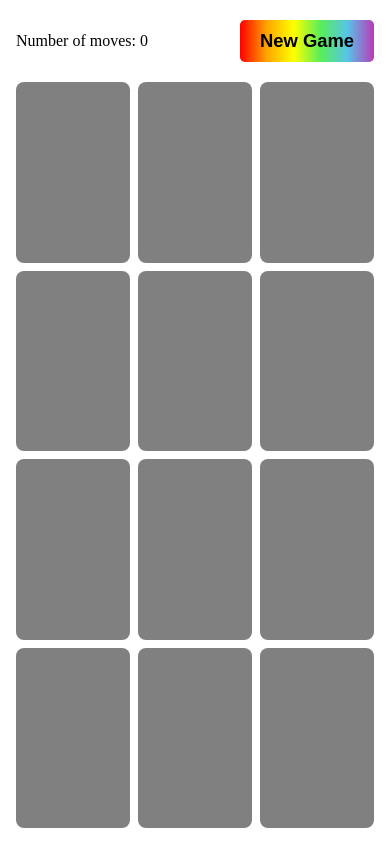
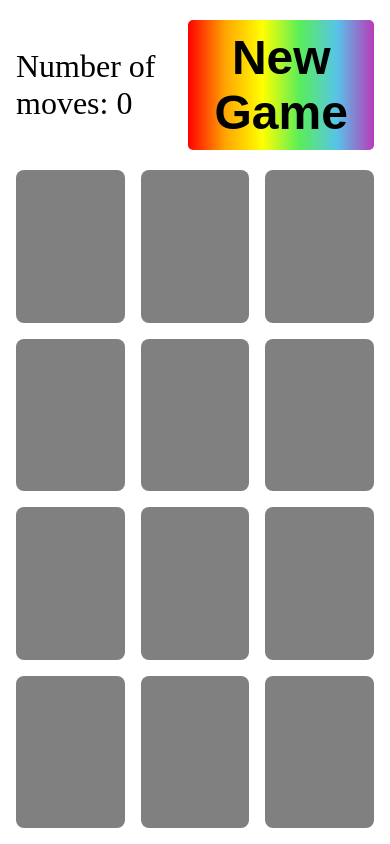
Before and after one commit to CamilleJennyLe/memory-rainbow, a React (Vite) app: page / in a window 390 px wide. Built offline with nearby package versions, Linux system fonts and the light colour scheme.

Commit message:
mobile sizing

```diff
--- a/src/board/board.css
+++ b/src/board/board.css
@@ -1,5 +1,5 @@
 .memory-board {
-  gap: 0.5rem;
+  gap: 1rem;
   display: grid;
   grid-template-columns: repeat(4, minmax(0, 1fr));
   grid-template-rows: repeat(3, minmax(0, 1fr));
@@ -77,4 +77,16 @@
     grid-template-columns: repeat(3, minmax(0, 1fr));
     grid-template-rows: repeat(4, minmax(0, 1fr));
   }
+  .actions {
+    font-size: 2rem;
+  }
+  .new-game-button {
+    font-size: 3rem;
+  }
+  .overlay-content {
+    font-size: 3rem;
+  }
+  .overlay-content h1 {
+    font-size: 4em;
+  }
 }
```
